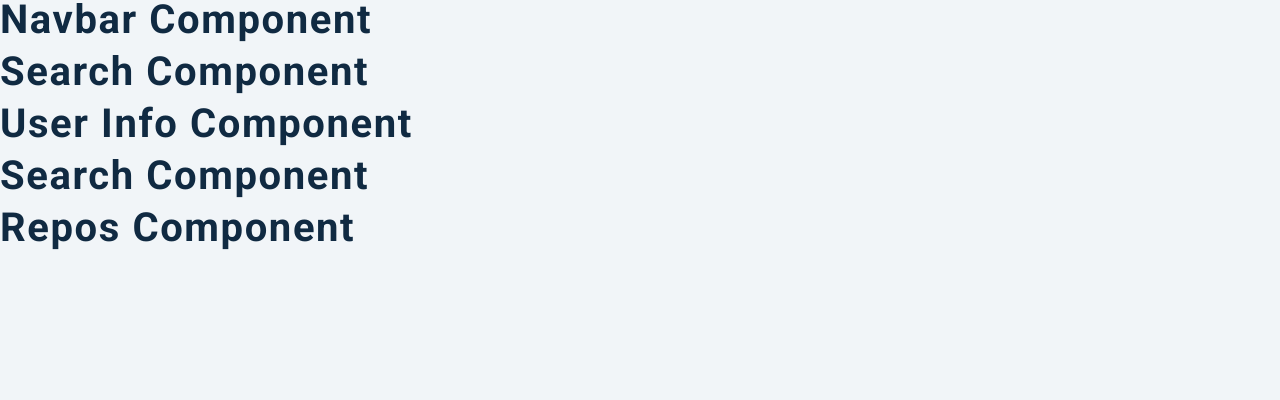
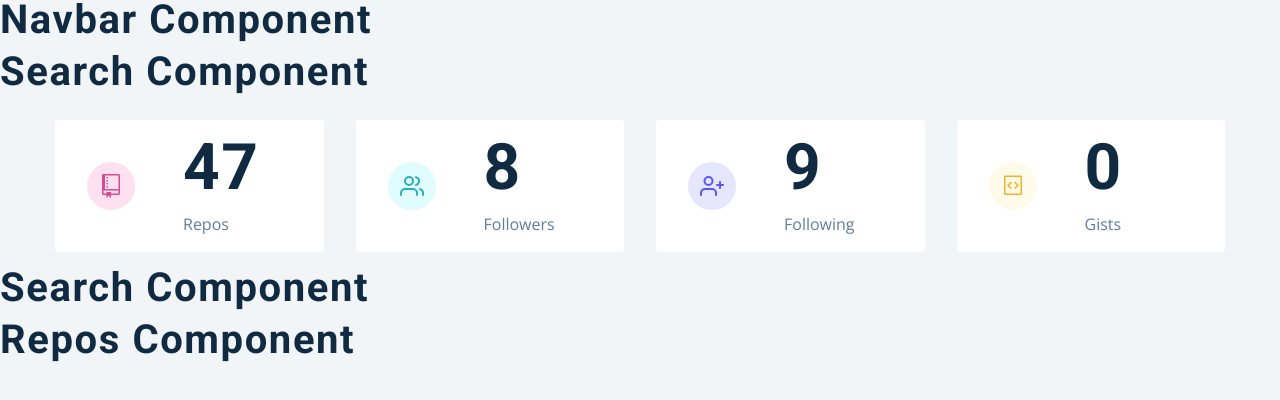
Before and after one commit to bisoladev/github-search-users-project, a React (Create React App) app: page / in a window 1280 px wide. Shown: the top 400 px of the page. Built offline with nearby package versions, Linux system fonts and the light colour scheme.

Commit message:
Created info component

```diff
--- a/src/components/Info.js
+++ b/src/components/Info.js
@@ -1,13 +1,65 @@
-import React from 'react';
-import { GithubContext } from '../context/context';
-import styled from 'styled-components';
-import { GoRepo, GoGist } from 'react-icons/go';
-import { FiUsers, FiUserPlus } from 'react-icons/fi';
+import React from "react";
+import { GithubContext } from "../context/context";
+import styled from "styled-components";
+import { GoRepo, GoGist } from "react-icons/go";
+import { FiUsers, FiUserPlus } from "react-icons/fi";
 
 const UserInfo = () => {
-  const data = React.useContext(GithubContext);
+  const { githubUser } = React.useContext(GithubContext);
+  const { public_repos, followers, following, public_gists } = githubUser;
 
-  return <h2>user info component</h2>;
+  const items = [
+    {
+      id: 1,
+      icon: <GoRepo className="icon" />,
+      label: "repos",
+      value: public_repos,
+      color: "pink",
+    },
+    {
+      id: 2,
+      icon: <FiUsers className="icon" />,
+      label: "followers",
+      value: followers,
+      color: "green",
+    },
+    {
+      id: 3,
+      icon: <FiUserPlus className="icon" />,
+      label: "following",
+      value: following,
+      color: "purple",
+    },
+    {
+      id: 4,
+      icon: <GoGist className="icon" />,
+      label: "gists",
+      value: public_gists,
+      color: "yellow",
+    },
+  ];
+
+  return (
+    <section className="section">
+      <Wrapper className="section-center">
+        {items.map((item) => {
+          return <Item key={item.id} {...item}/>;
+        })}
+      </Wrapper>
+    </section>
+  );
+};
+
+const Item = ({ icon, label, value, color }) => {
+  return (
+    <article className="item">
+      <span className={color}>{icon}</span>
+      <div>
+        <h1>{value}</h1>
+        <p>{label}</p>
+      </div>
+    </article>
+  );
 };
 
 const Wrapper = styled.section`
--- a/src/context/context.js
+++ b/src/context/context.js
@@ -9,9 +9,14 @@
 const GithubContext = React.createContext();
 
 const GithubProvider = ({ children }) => {
+  const [githubUser, setGithubUser] = useState(mockUser);
+  const [repos, setRepos] = useState(mockRepos);
+  const [followers, setFollowers] = useState(mockFollowers);
   return (
-    <GithubContext.Provider value={"hello"}>{children}</GithubContext.Provider>
+    <GithubContext.Provider value={{ githubUser, repos, followers }}>
+      {children}
+    </GithubContext.Provider>
   );
 };
 
-export {GithubProvider, GithubContext }
+export { GithubProvider, GithubContext };
```
